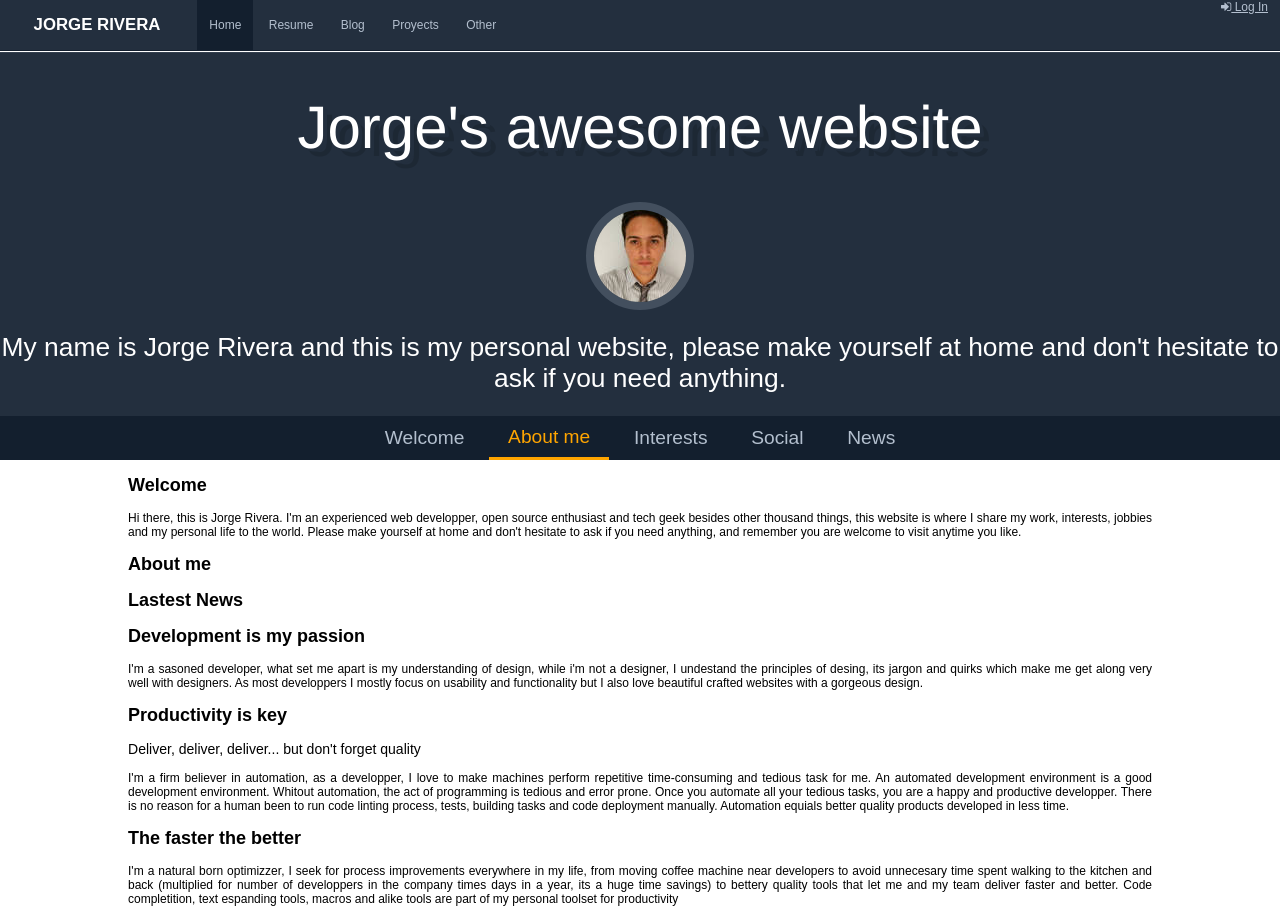
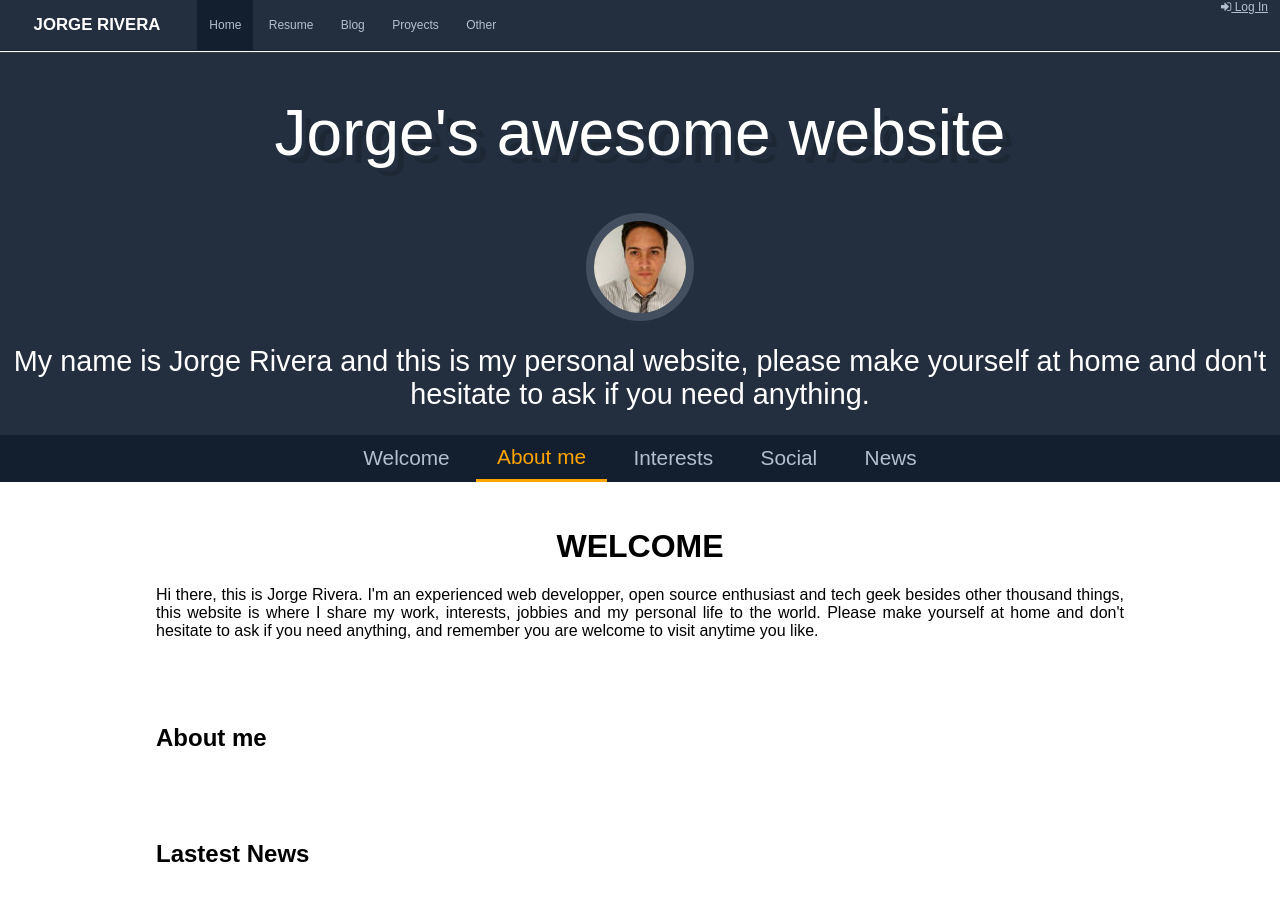
Before and after one commit to jorgeriv/personal-site, a website: page src/index.html at #/home in a window 1280 px wide. Shown: the top 915 px of the page. Drawn offline with Linux system fonts and the light colour scheme.

Commit message:
minnor css adjustments

```diff
--- a/src/app/components/home/home.template.html
+++ b/src/app/components/home/home.template.html
@@ -22,7 +22,7 @@
   </div>
   <div class="content-wrapper">
     <div class="content">
-      <h2>Welcome</h2>
+      <h1>Welcome</h1>
       <p>Hi there, this is Jorge Rivera. I'm an experienced web developper, open source enthusiast and tech geek besides other thousand things, this website is where I share my work, interests, jobbies and my personal life to the world. Please make yourself at home and don't hesitate to ask if you need anything, and remember you are welcome to visit anytime you like.</p>
     </div>
     <div class="content">
--- a/src/app/layout.css
+++ b/src/app/layout.css
@@ -2,7 +2,7 @@ html,body{
   height: 100%;
 }
 
-body{font-size: 12px}
+body{font-size: 16px}
 
 a[ng-click]{
   cursor: pointer;
@@ -13,18 +13,20 @@ a[ng-click]{
   transform-origin: left top 0;
   float: left;
 }
+
 #wrapper{
   position: absolute;
   min-height: 100%;
   width: 100%;
   padding-top: 52px;
 }
+
 /* Main menu */
 #main-menu{
   background: #232f3e;
   position:fixed;
   top:0;
-  font-size: 1em;
+  font-size: 0.75em;
   border-bottom: 1px solid #131f2e;
   z-index: 9999;
 }
@@ -54,9 +56,11 @@ a[ng-click]{
   padding: 0 2em;
 }
 
+/*
 h1{
   font-family: "Raleway", "Helvetica Neue", Helvetica, Arial, sans-serif;
 }
+*/
 /* Tabs */
 .tabs li{
   border: 1px solid #aaa;
@@ -109,13 +113,22 @@ h1{
   background-color: #222;
   color:#eee;
 }
+
+/* Content */
 .content-wrapper{
 
 }
 .content{
-  max-width: 1024px;
+  max-width: 1000px;
+  padding: 1.5em 1em;
   margin: 0 auto;
   text-align: justify;
+}
+
+.content h1{
+  text-transform: uppercase;
+  text-align: center;
+  font-size: 2em;
 }
 
 /* Blog */
@@ -248,20 +261,20 @@ footer{
 }
 
 #hero h1{
-  font-size: 5em;
+  font-size: 4em;
   font-weight: lighter;
   text-shadow: 4px 3px 0px #232f3e, 9px 8px 0px rgba(0, 0, 0, 0.15);
   text-align: center;
 }
 
 #hero h2{
-  font-size: 2.2em;
+  font-size: 1.8em;
   font-weight: lighter;
   text-align:  center;
 }
 
 #hero-menu{
-  font-size: 1.6em;
+  font-size: 1.3em;
   text-align: center;
   background-color: #131f2e; /*#414c5f;*/
 }
```
